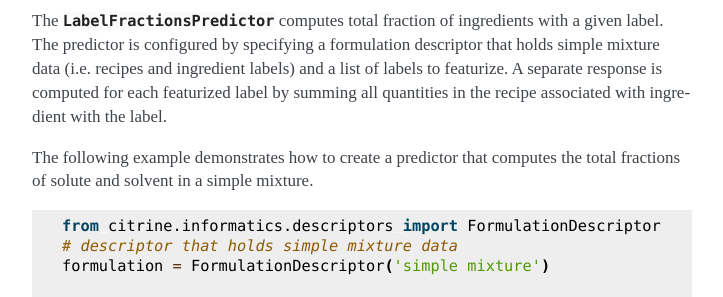
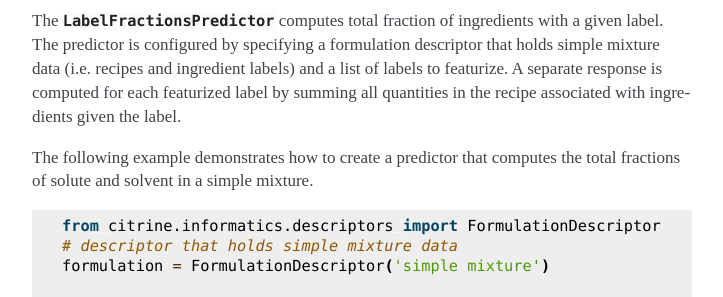
Before and after one commit to CitrineInformatics/citrine-python, a Sphinx documentation site: the page built from docs/source/workflows/predictors.rst, in a window 1280 px wide and 900 px high, scrolled down 6096 px. Shown: the part 249-546 px from the top of the window, without its empty margins (388-1111 px from the left). Built offline with Sphinx 7.4.7, drawn with Linux system fonts in a browser that asks for light colours; pages that are not in the unit, such as notebooks, are missing from menus.

Commit message:
Revised text in user docs.

```diff
--- a/docs/source/workflows/predictors.rst
+++ b/docs/source/workflows/predictors.rst
@@ -302,7 +302,7 @@ Label fractions predictor
 
 The :class:`~citrine.informatics.predictors.LabelFractionsPredictor` computes total fraction of ingredients with a given label.
 The predictor is configured by specifying a formulation descriptor that holds simple mixture data (i.e. recipes and ingredient labels) and a list of labels to featurize.
-A separate response is computed for each featurized label by summing all quantities in the recipe associated with ingredient with the label.
+A separate response is computed for each featurized label by summing all quantities in the recipe associated with ingredients given the label.
 
 The following example demonstrates how to create a predictor that computes the total fractions of solute and solvent in a simple mixture.
 
```
